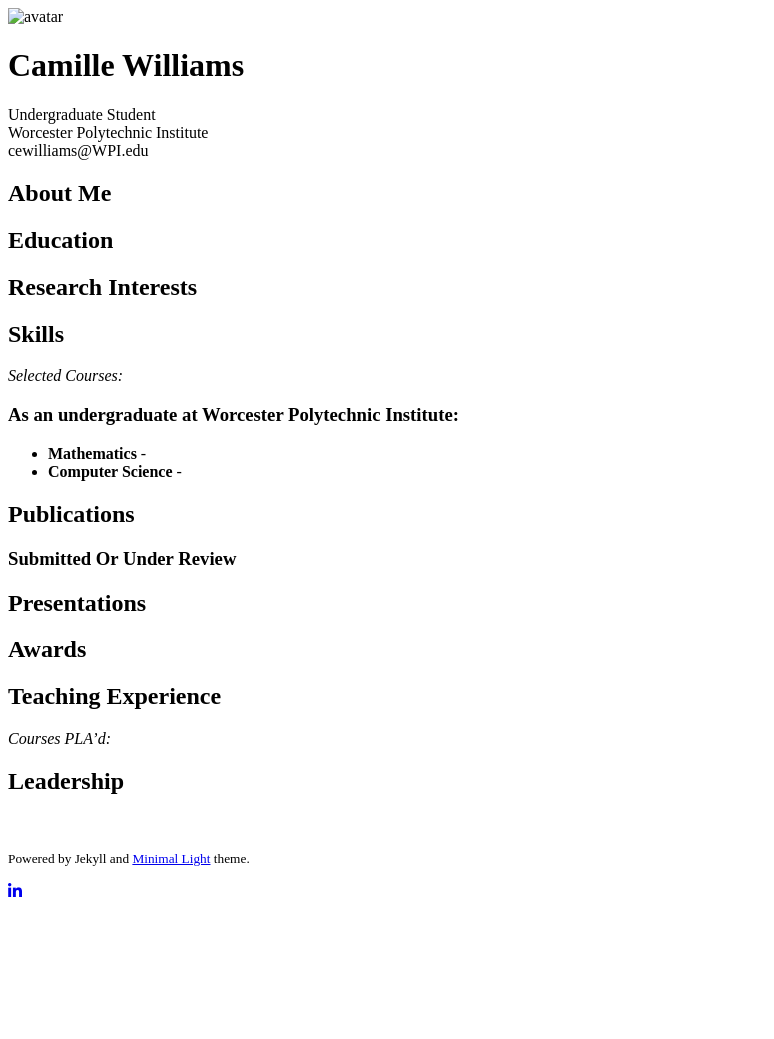
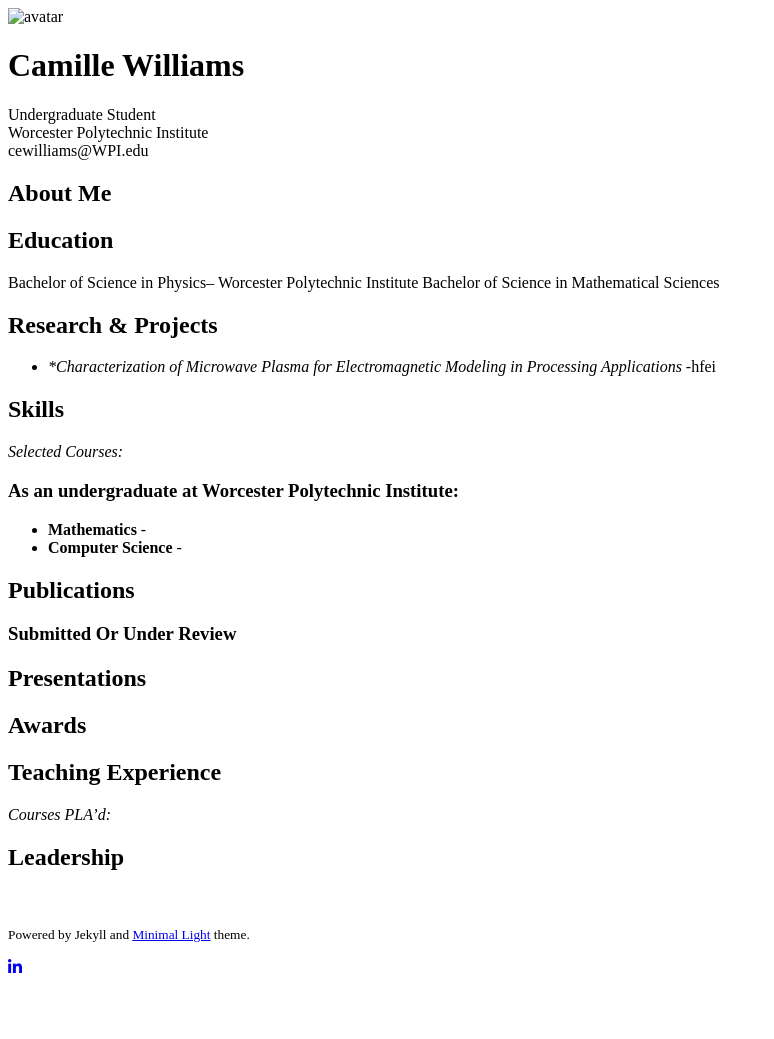
Before and after one commit to CamilleW8831/CamilleW8831.github.io, a Jekyll site: the page built from index.md, in a window 1280 px wide. Shown: the whole page, without its empty margins (0-774 px from the left). Built offline with Jekyll 4.4.1, drawn with Linux system fonts in a browser that asks for light colours; nearby versions of some CDN libraries; a style sheet for code colours, icons or effects is not loaded; our own code applies the rules of GitHub Pages for plain Markdown files; before the commit the page ends 963 px from its top, so only the background shows below that.

Commit message:
text update

```diff
--- a/index.md
+++ b/index.md
@@ -7,9 +7,12 @@ layout: homepage
 
 
 ## Education
+Bachelor of Science in Physics-- Worcester Polytechnic Institute
+Bachelor of Science in Mathematical Sciences
 
-
-## Research Interests
+## Research & Projects
+- **Characterization of Microwave Plasma for Electromagnetic Modeling in Processing Applications*
+    -hfei
 
 
 ## Skills
```
